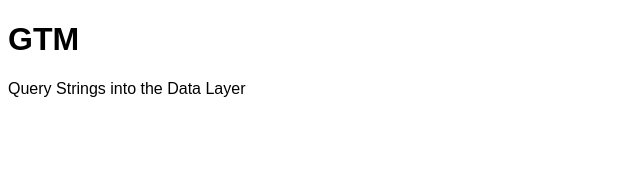
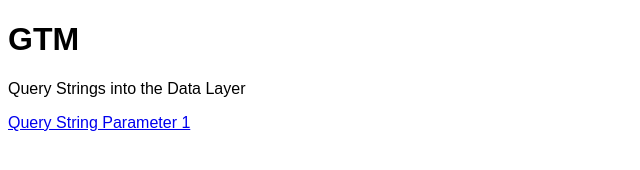
Before and after one commit to fischer1291/fischer1291.github.io, a plain HTML site: page index.html in a window 1280 px wide. Shown: the whole page, without its empty margins (0-640 px from the left). Drawn offline with Linux system fonts and the light colour scheme.

Commit message:
Update index.html

```diff
--- a/index.html
+++ b/index.html
@@ -24,5 +24,6 @@ height="0" width="0" style="display:none;visibility:hidden"></iframe></noscript>
 <!-- End Google Tag Manager (noscript) -->
 <h1>GTM</h1>
 <p>Query Strings into the Data Layer</p>
+<a href="index.html?key1=value1" name="button1">Query String Parameter 1</a>
 </body>
 </html>
```
